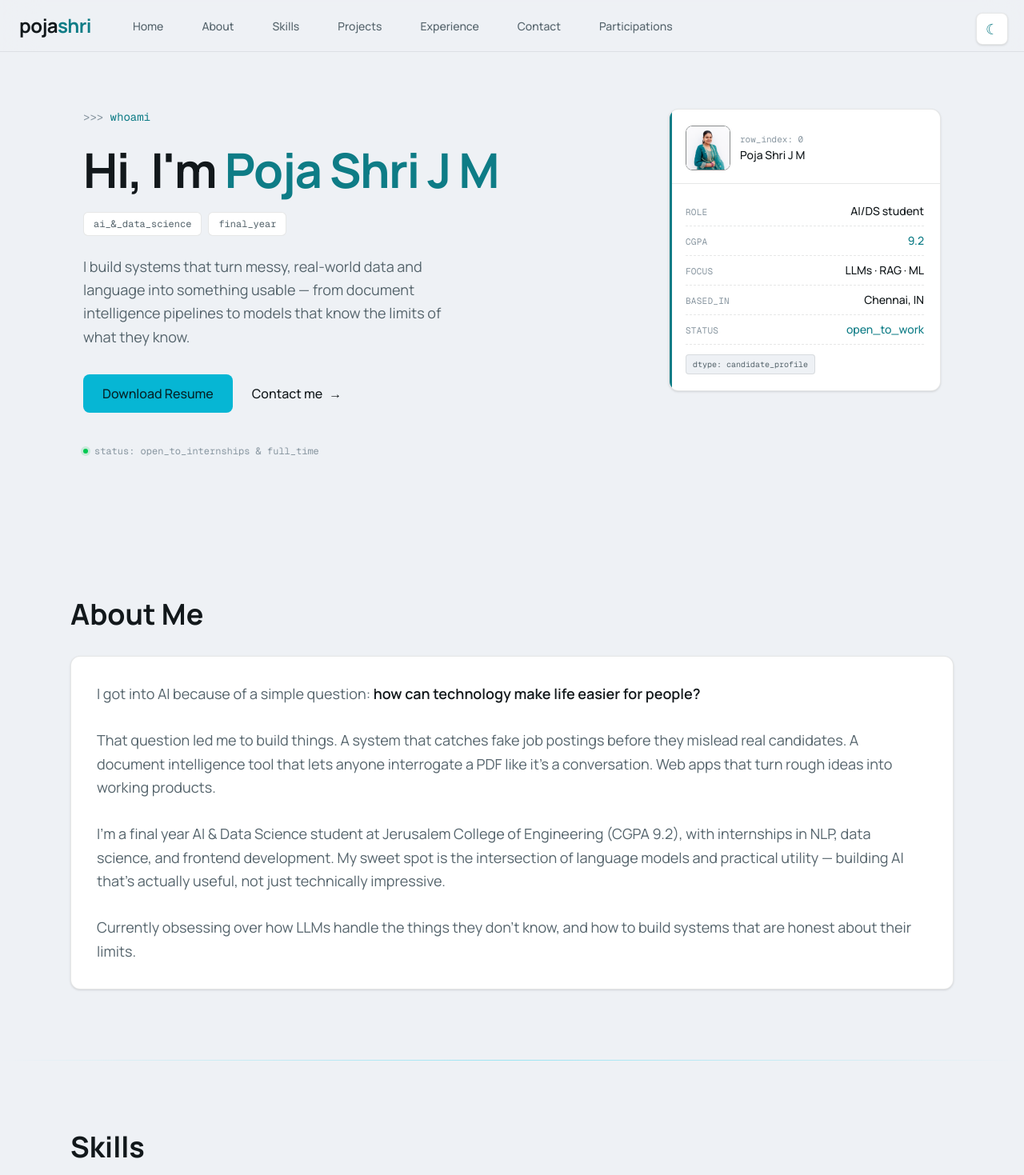
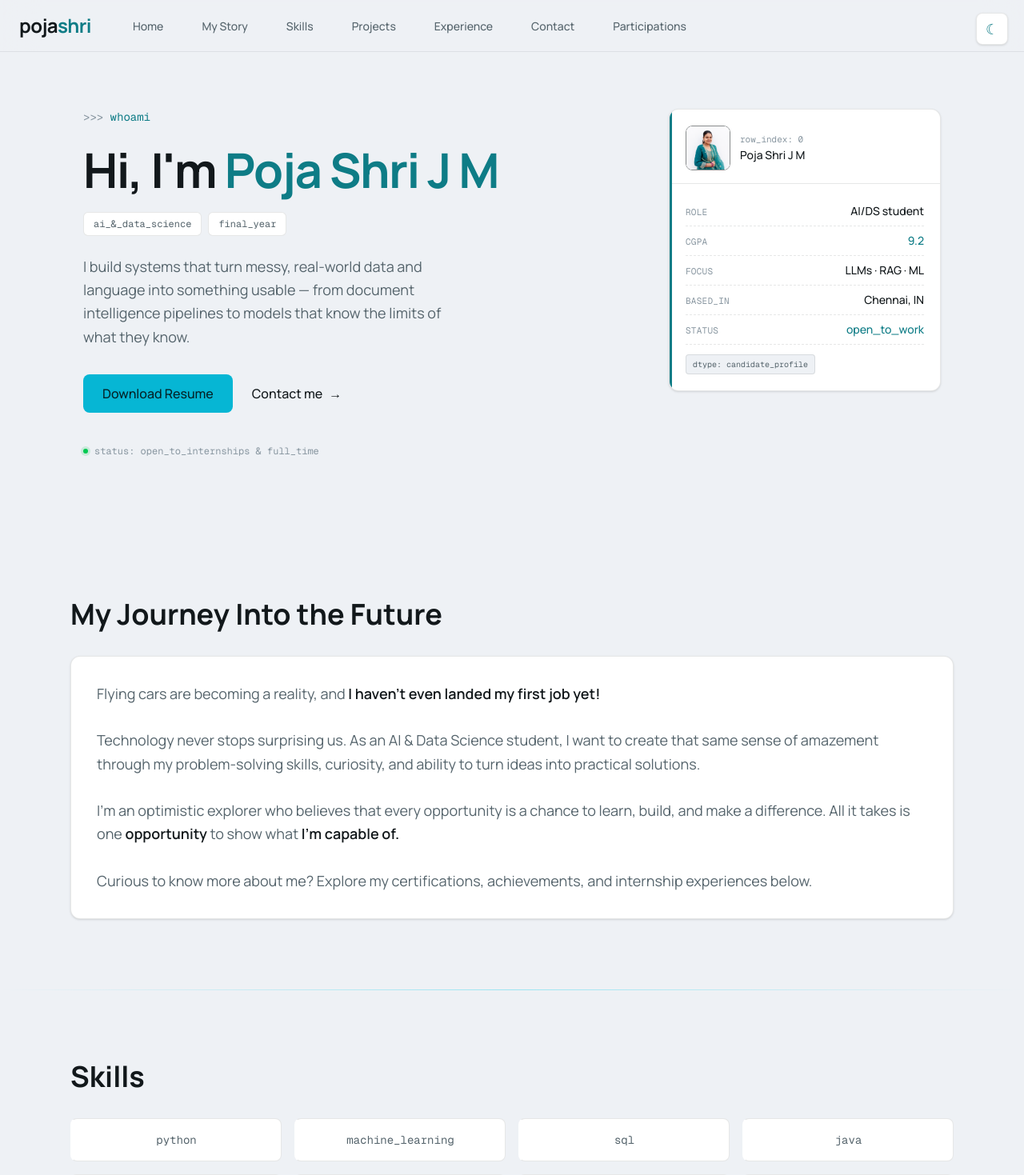
Before and after one commit to PojashriJM/PojashriJM_Portfolio, a Next.js app: page / in a window 1280 px wide. Shown: the top 1469 px of the page at 80% size. Built offline with nearby package versions, Linux system fonts and the light colour scheme.

Commit message:
Updated Journey

```diff
--- a/app/page.tsx
+++ b/app/page.tsx
@@ -228,7 +228,7 @@ export default function Home() {
         </section>
 
         {/* About */}
-        <section id="about" className="max-w-6xl mx-auto px-6 py-20">
+        <section id="my-story" className="max-w-6xl mx-auto px-6 py-20">
           <motion.div
             initial={{ opacity: 0, y: 50 }}
             whileInView={{ opacity: 1, y: 0 }}
@@ -236,35 +236,30 @@ export default function Home() {
             transition={{ duration: 0.8 }}
           >
             <h2 className="text-4xl font-bold mb-8">
-              About Me
+              My Journey Into the Future
             </h2>
 
             <div className={`relative ${CARD_BG} border ${BORDER} p-8 rounded-xl shadow-sm`}>
               <p className={`text-lg leading-relaxed ${TEXT_SECONDARY}`}>
-                I got into AI because of a simple question:{" "}
+                Flying cars are becoming a reality, and {" "}
                 <span className={`font-semibold ${TEXT_PRIMARY}`}>
-                  how can technology make life easier for people?
+                  I haven't even landed my first job yet!
                 </span>
                 <br />
                 <br />
-                That question led me to build things. A system that catches
-                fake job postings before they mislead real candidates. A
-                document intelligence tool that lets anyone interrogate a PDF
-                like it&apos;s a conversation. Web apps that turn rough ideas
-                into working products.
+                Technology never stops surprising us. As an AI & Data Science student, I want to create that same sense of amazement through my problem-solving skills, curiosity, and ability to turn ideas into practical solutions.
                 <br />
                 <br />
-                I&apos;m a final year AI &amp; Data Science student at
-                Jerusalem College of Engineering (CGPA 9.2), with internships
-                in NLP, data science, and frontend development. My sweet spot
-                is the intersection of language models and practical utility
-                — building AI that&apos;s actually useful, not just
-                technically impressive.
+                I'm an optimistic explorer who believes that every opportunity is a chance to learn, build, and make a difference. All it takes is one {" "}
+                 <span className={`font-semibold ${TEXT_PRIMARY}`}>
+                  opportunity
+                </span> to show what {" "}
+                  <span className={`font-semibold ${TEXT_PRIMARY}`}>
+                   I'm capable of.
+                </span>
                 <br />
                 <br />
-                Currently obsessing over how LLMs handle the things they
-                don&apos;t know, and how to build systems that are honest
-                about their limits.
+                Curious to know more about me? Explore my certifications, achievements, and internship experiences below.
               </p>
             </div>
           </motion.div>
--- a/components/navbar.tsx
+++ b/components/navbar.tsx
@@ -8,7 +8,7 @@ export default function Navbar() {
 
   const navLinks = [
     "Home",
-    "About",
+    "My Story",
     "Skills",
     "Projects",
     "Experience",
@@ -16,44 +16,60 @@ export default function Navbar() {
     "Participations",
   ];
 
+  const sectionIds: Record<string, string> = {
+    Home: "home",
+    "My Story": "my-story",
+    Skills: "skills",
+    Projects: "projects",
+    Experience: "experience",
+    Contact: "contact",
+    Participations: "participations",
+  };
+
+  const linkClasses = `
+    text-[#55646C] dark:text-[#93A9AF]
+    hover:text-[#0E7C86]
+    dark:hover:text-[#22D3EE]
+    active:text-[#0E7C86]
+    dark:active:text-[#22D3EE]
+    transition-all duration-200
+    text-sm font-medium
+    py-2 px-3
+    rounded-lg
+    active:bg-[#22D3EE]/10
+  `;
+
   return (
     <nav
       className="
         fixed top-0 left-0 w-full
         bg-[#EEF1F5]/75 dark:bg-[#0A1216]/75
         backdrop-blur-xl
-      border-b border-[rgba(18,24,27,0.08)] dark:border-[rgba(231,246,248,0.08)]
+        border-b border-[rgba(18,24,27,0.08)]
+        dark:border-[rgba(231,246,248,0.08)]
         z-[9999]
       "
     >
       <div className="max-w-7xl mx-auto px-6 py-4 flex items-center">
+        {/* Logo */}
+        <a href="#home" aria-label="Poja Shri - Home">
+          <h1 className="text-2xl font-bold tracking-tight">
+            <span className="text-[#12181B] dark:text-[#E7F6F8]">
+              poja
+            </span>
+            <span className="text-[#0E7C86] dark:text-[#22D3EE]">
+              shri
+            </span>
+          </h1>
+        </a>
 
-        {/* Logo */}
-        <h1 className="text-2xl font-bold tracking-tight">
-          <span className="text-[#12181B] dark:text-[#E7F6F8]">poja</span>
-          <span className="text-[#0E7C86] dark:text-[#22D3EE]">shri</span>
-        </h1>
-
-        {/* Desktop Menu — pulled left, right after the logo, instead of
-            spanning the full bar */}
+        {/* Desktop Navigation */}
         <ul className="hidden md:flex gap-6 ml-10 mr-auto">
           {navLinks.map((link) => (
             <li key={link}>
               <a
-                href={`#${link.toLowerCase()}`}
-                className="
-text-[#55646C] dark:text-[#93A9AF]
-hover:text-[#0E7C86]
-dark:hover:text-[#22D3EE]
-active:text-[#0E7C86]
-dark:active:text-[#22D3EE]
-transition
-text-sm
-font-medium
-py-2 px-3
-rounded-lg
-active:bg-[#22D3EE]/10
-"
+                href={`#${sectionIds[link]}`}
+                className={linkClasses}
               >
                 {link}
               </a>
@@ -61,19 +77,20 @@ active:bg-[#22D3EE]/10
           ))}
         </ul>
 
-        {/* Mobile Hamburger */}
+        {/* Mobile Menu Button */}
         <button
+          type="button"
+          aria-label={open ? "Close navigation menu" : "Open navigation menu"}
+          aria-expanded={open}
           className="
-          md:hidden
-          ml-auto
+            md:hidden ml-auto
             flex items-center justify-center
-          w-10 h-10
-          rounded-lg
+            w-10 h-10 rounded-lg
             bg-white dark:bg-[#131E24]
-          border border-[rgba(18,24,27,0.10)] dark:border-[rgba(231,246,248,0.08)]
+            border border-[rgba(18,24,27,0.10)]
+            dark:border-[rgba(231,246,248,0.08)]
             text-[#0E7C86] dark:text-[#22D3EE]
-          shadow-sm
-          relative z-[99999]
+            shadow-sm relative z-[99999]
           "
           onClick={() => setOpen(!open)}
         >
@@ -81,37 +98,33 @@ active:bg-[#22D3EE]/10
         </button>
       </div>
 
-      {/* Mobile Menu */}
+      {/* Mobile Navigation */}
       {open && (
         <div
           className="
-          md:hidden
-          mx-4 mb-4
+            md:hidden mx-4 mb-4
             rounded-2xl
             bg-[#EEF1F5]/95 dark:bg-[#0A1216]/95
             backdrop-blur-xl
-          border border-[rgba(18,24,27,0.08)] dark:border-[rgba(231,246,248,0.08)]
-          shadow-xl
-          px-6 py-6
-          flex flex-col gap-5
+            border border-[rgba(18,24,27,0.08)]
+            dark:border-[rgba(231,246,248,0.08)]
+            shadow-xl px-6 py-6
+            flex flex-col gap-3
           "
         >
           {navLinks.map((link) => (
             <a
               key={link}
-              href={`#${link.toLowerCase()}`}
+              href={`#${sectionIds[link]}`}
               className="
                 block
                 text-[#55646C] dark:text-[#93A9AF]
                 hover:text-[#0E7C86]
                 dark:hover:text-[#22D3EE]
                 hover:bg-[#22D3EE]/10
-dark:hover:bg-[#22D3EE]/10
                 transition-all duration-200
-text-lg
-font-medium
-py-3 px-4
-rounded-xl
+                text-lg font-medium
+                py-3 px-4 rounded-xl
               "
               onClick={() => setOpen(false)}
             >
```
Lines whose indentation alone changed are shown as unchanged.
